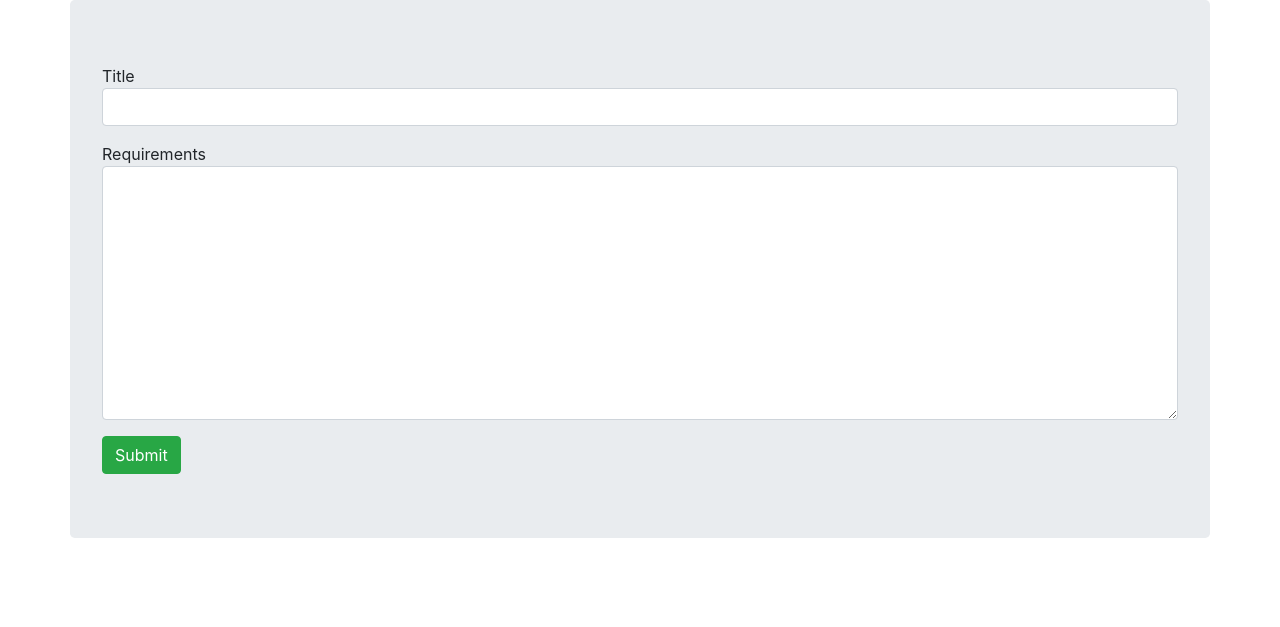
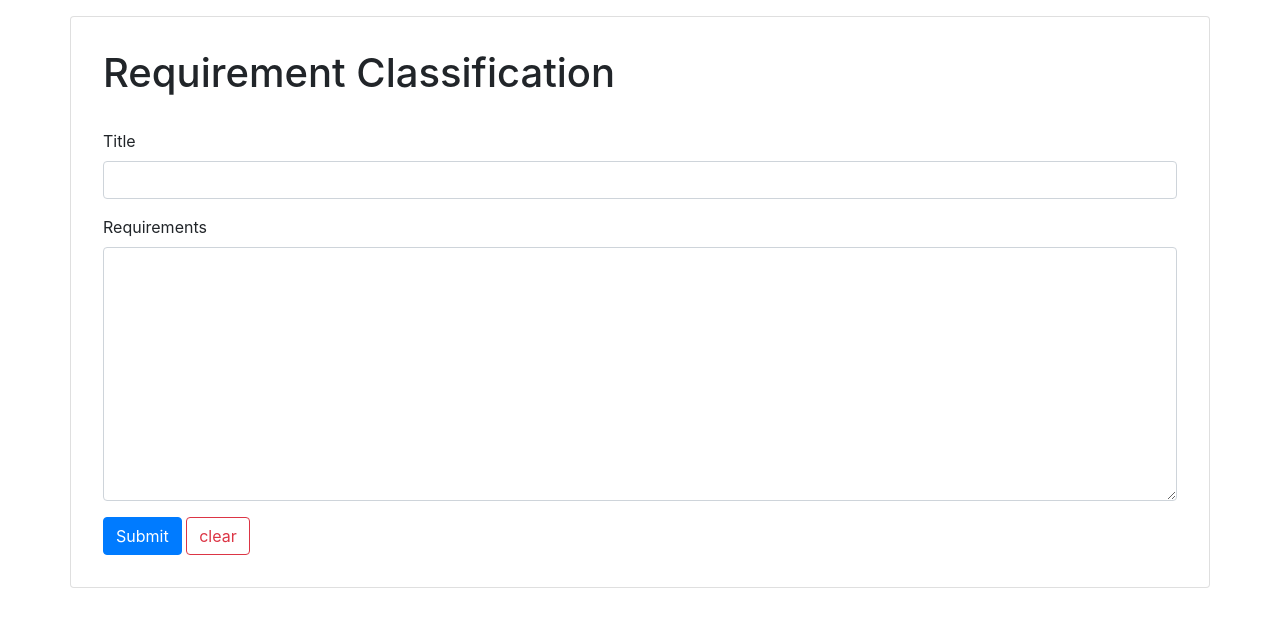
Before and after one commit to 810Teams/requirement-classification, a Django app: page / in a window 1280 px wide. Shown: the top 627 px of the page. Run offline with Django 3.2, Linux system fonts and the light colour scheme; some libraries are stand-ins or nearby versions.

Commit message:
redesign index

```diff
--- a/requirement/analysis.py
+++ b/requirement/analysis.py
@@ -113,7 +113,7 @@ class Keyword():
 
 
 THAI_WORDS = set(thai_words())
-for i in open('requirement/data/custom_tokenizer.txt'):
+for i in open('requirement/data/custom_tokenizer.txt', encoding="utf-8"):
     THAI_WORDS.add(i.replace('\n', '').strip())
 
 TOKENIZER = Tokenizer(THAI_WORDS)
--- a/requirement/templates/requirement/index.html
+++ b/requirement/templates/requirement/index.html
@@ -9,33 +9,47 @@
     <meta http-equiv="X-UA-Compatible" content="ie=edge" />
     <title>Requirement Classification</title>
     <link rel="stylesheet" href="https://stackpath.bootstrapcdn.com/bootstrap/4.3.1/css/bootstrap.min.css" integrity="sha384-ggOyR0iXCbMQv3Xipma34MD+dH/1fQ784/j6cY/iJTQUOhcWr7x9JvoRxT2MZw1T" crossorigin="anonymous">
+
     <link rel="stylesheet" href="{% static 'css/main.css' %}">
   </head>
   <body>
     <div>
-      <form class="container jumbotron narrow"
+      <form
             method="POST"
             action="{% url 'index' %}">
         {% csrf_token %}
+        <div class="form-group container card">
+
+        <h1>Requirement Classification</h1>
+          <br>
 
         <div class="form-group">
+          <label for="title">
               {{ form.title.label }}
+          </label>
           {{ form.title }}
         </div>
         <div class="form-group">
+          <label for="requirements">
               {{ form.requirements.label }}
+          </label>
           {{ form.requirements }}
         </div>
 
         <div class="center group">
-          <input class="btn btn-success" type="submit" value="Submit" />
+          <input class="btn btn-primary" type="submit" value="Submit" />
+          <input type="button" class="btn btn-outline-danger" onclick="clear()" value="clear"/>
         </div>
+      </div>
+
       </form>
-
+      <div class="container">
         {% if data %}
-
+          <div class="card">
             <h3>All Requirements</h3>
+            <ul class="list-group list-group-flush">
             {% for i in data.requirements %}
+            <li class="list-group-item">
                 ID: {{ i.id }}
                 | Priority: {{ i.priority }}
                 | Functionality: {{ i.functionality }}
@@ -45,33 +59,58 @@
                 {% endfor %}
 
                 | {{ i.description }}<br>
+              </li>
             {% endfor %}
-
+            </ul>
+          </div>
+          <div class="row">
+              <div class="col">
+                  <div class="card col-md-12">
                     <h3>High Priority</h3>
                     {% for i in data.by_priority.high %}
                         {{ i.id }} - {{ i.description }}<br>
                     {% endfor %}
+                  </div>
+              </div>
 
+              <div class="col">
+                  <div class="card col-md-12">
                     <h3>Medium Priority</h3>
                     {% for i in data.by_priority.medium %}
                         {{ i.id }} - {{ i.description }}<br>
                     {% endfor %}
+                  </div>
+              </div>
 
+              <div class="col">
+                  <div class="card col-md-12">
                     <h3>Low Priority</h3>
                     {% for i in data.by_priority.low %}
                         {{ i.id }} - {{ i.description }}<br>
                     {% endfor %}
-
+                  </div>
+            </div>
+          </div>
+          <div class="row">
+            <div class="card col">
+              <div class="col-md-12">
                 <h3>Functional</h3>
                 {% for i in data.by_functionality.functional %}
                     {{ i.id }} - {{ i.description }}<br>
                 {% endfor %}
-
+              </div>
+            </div>
+            <div class="col">
+              <div class="card col-md-12">
                 <h3>Non-Functional</h3>
                 {% for i in data.by_functionality.non_functional %}
                     {{ i.id }} - {{ i.description }}<br>
                 {% endfor %}
-
+                </div>
+            </div>
+          </div>
+          <div class="col">
+              <div class="card col-md-12">
                 <h3>Keywords</h3>
                 {% for i in data.by_keywords %}
                     <h4>{{ i.keyword }}</h4>
@@ -79,9 +118,21 @@
                         {{ j.id }} - {{ j.description }}<br>
                     {% endfor %}
                 {% endfor %}
-
+              </div>
+          </div>
         {% endif %}
     </div>
+
+
+
+</div>
+
+  <script>
+    function clear(){
+      confirm("are you sure?")
+      document.querySelector("#id_requirements").value = ""
+    }
+  </script>
 
     <script src="https://code.jquery.com/jquery-3.3.1.slim.min.js" integrity="sha384-q8i/X+965DzO0rT7abK41JStQIAqVgRVzpbzo5smXKp4YfRvH+8abtTE1Pi6jizo" crossorigin="anonymous"></script>
     <script src="https://cdnjs.cloudflare.com/ajax/libs/popper.js/1.14.7/umd/popper.min.js" integrity="sha384-UO2eT0CpHqdSJQ6hJty5KVphtPhzWj9WO1clHTMGa3JDZwrnQq4sF86dIHNDz0W1" crossorigin="anonymous"></script>
--- a/static/css/main.css
+++ b/static/css/main.css
@@ -3,3 +3,8 @@
  */
 
 /* Custom CSS code here! */
+.card{
+    margin-top: 1em;
+    margin-bottom: 1em;
+    padding: 2em;
+}
```
Lines whose indentation alone changed are shown as unchanged.
